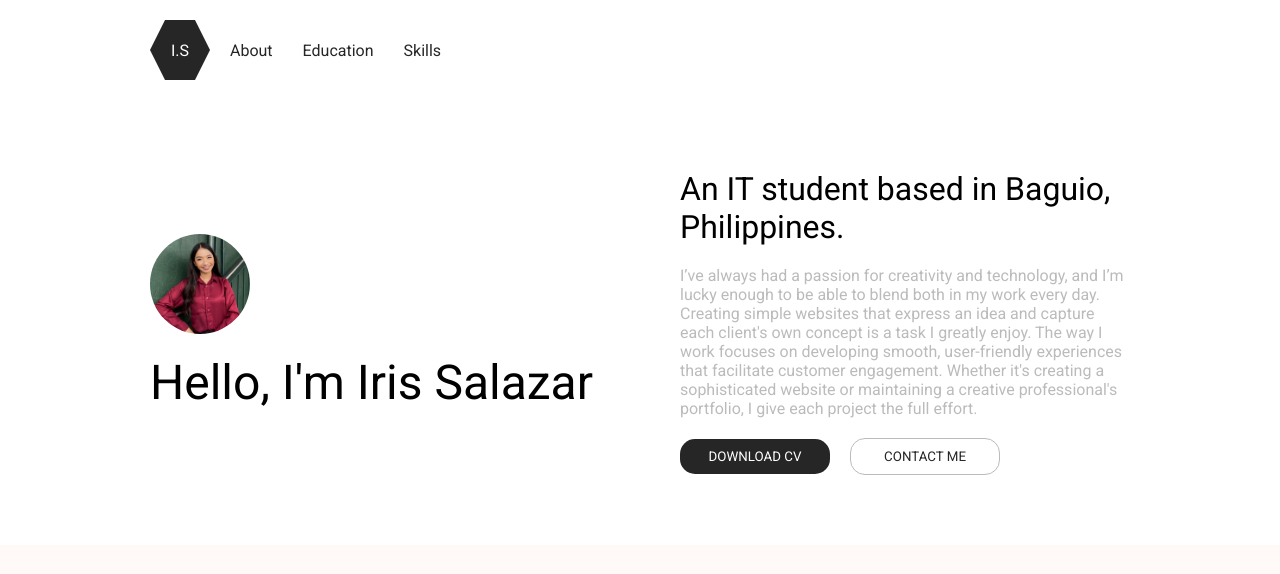
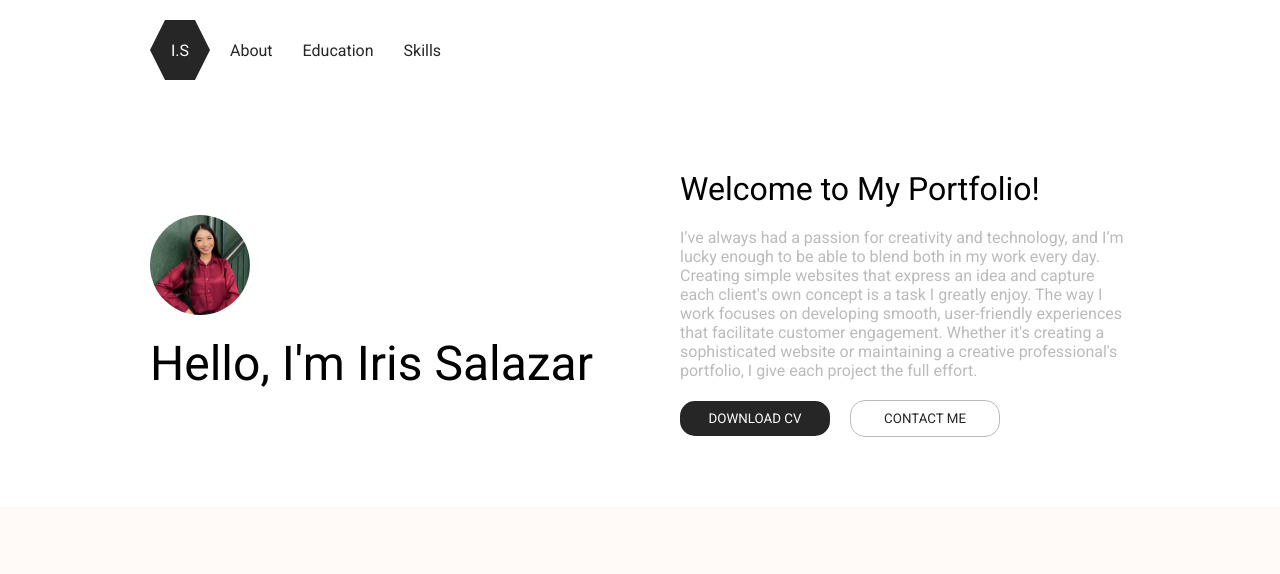
Before and after one commit to SalazarIris/portfolio, a plain HTML site: page index.html in a window 1280 px wide. Shown: the top 574 px of the page. Drawn offline with Linux system fonts and the light colour scheme.

Commit message:
Update index.html

```diff
--- a/index.html
+++ b/index.html
@@ -85,7 +85,7 @@
 				</div>
 				<div class="about-right">
 					<p class="font-lg">
-						An IT student based in Baguio, Philippines.
+						Welcome to My Portfolio!
 					</p>
 					<p class="font-color-tertiary">
 						I’ve always had a passion for creativity and technology, and I’m lucky enough to be able to blend both in my work every day.
```
